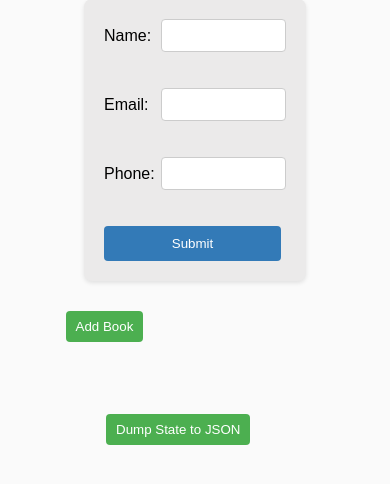
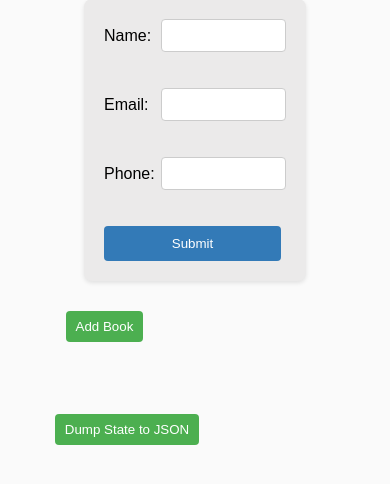
Before and after one commit to Thegeekcoder182/Book_Donate_App_NodeJs, a website: page public/index.html in a window 390 px wide. Shown: the part 78-562 px from the top of the page. Drawn offline with Linux system fonts and the light colour scheme; no server answers.

Commit message:
Add files via upload

```diff
--- a/public/styles.css
+++ b/public/styles.css
@@ -167,7 +167,7 @@ button:hover {
 
 
 #dumpStateButton{
-  margin: 2rem 40rem;
+  margin: 2rem 48rem;
 }
 
 /* Media queries for responsiveness */
@@ -226,11 +226,11 @@ button:hover {
   }
 
   #dumpStateButton{
-    margin: 2rem 20rem;
+    margin: 2rem 40rem;
   }
 }
 
-@media screen and (max-width: 680px) {
+@media screen and (max-width: 480px) {
   body {
     padding: 10px;
   }
@@ -342,6 +342,6 @@ button:hover {
   }
 
   #dumpStateButton{
-    margin: 2rem 6rem;
+    margin: 2rem 2.8rem;
   }
 }
```
Also changed, not shown: public/index.html (+16 -0 lines), public/index.js (+11 -1 lines), server.js (+40 -1 lines), DEMO1.png (added), DEMO2.png (added), DEMO3.png (added), DEMO4.png (added), README.md.
